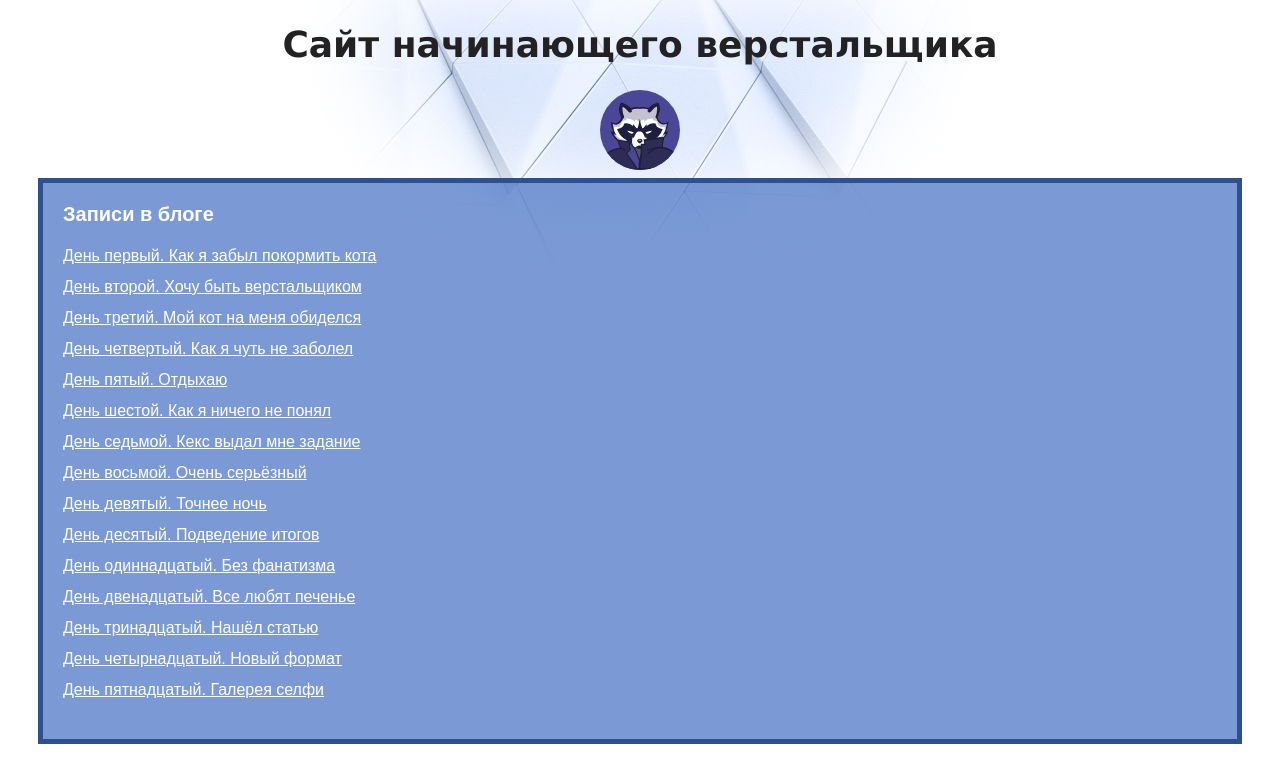
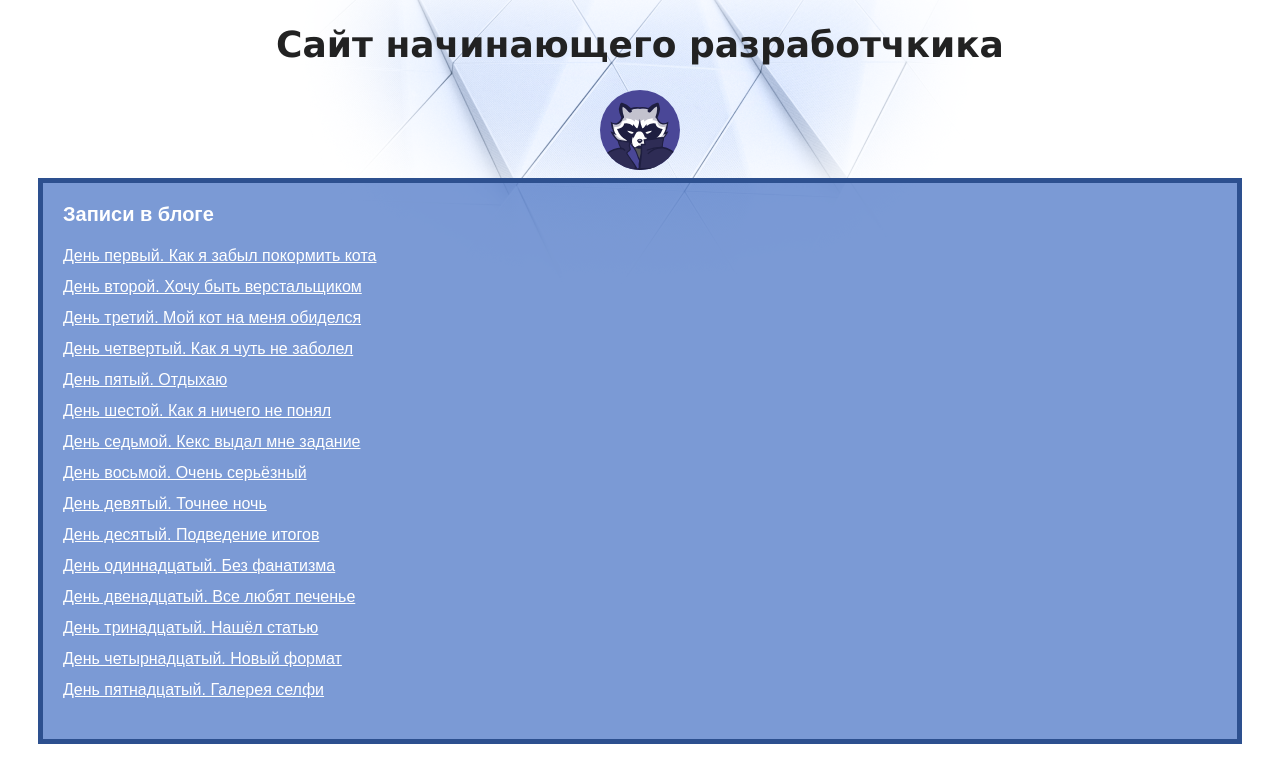
Before and after one commit to NewBuy60/my_site, a plain HTML site: page index.html in a window 1280 px wide. Shown: the top 771 px of the page. Drawn offline with Linux system fonts and the light colour scheme.

Commit message:
Update index.html

```diff
--- a/index.html
+++ b/index.html
@@ -7,7 +7,7 @@
   </head>
   <body>
     <header>
-      <h1 class="page-title">Сайт начинающего верстальщика</h1>
+      <h1 class="page-title">Сайт начинающего разработчкика</h1>
     </header>
     <main>
       <div class="avatar-container">
```
